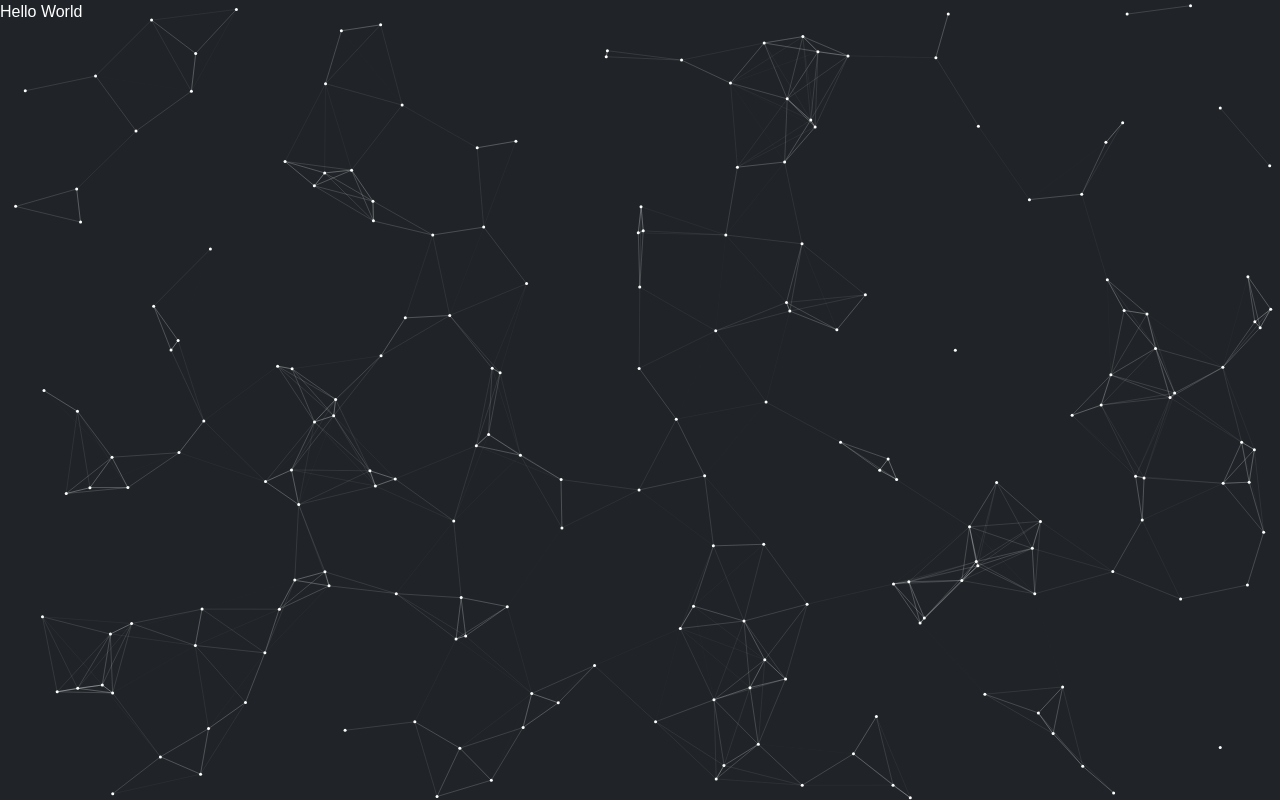
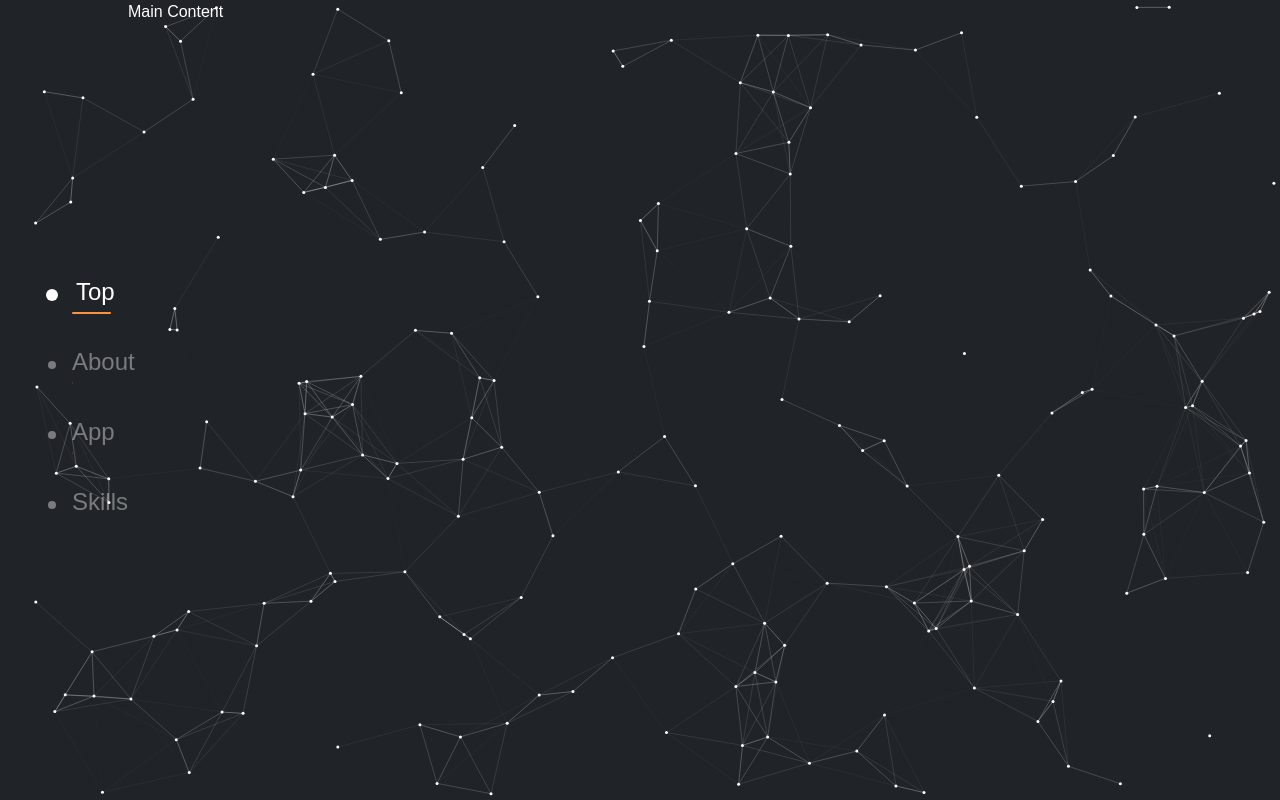
Before and after one commit to temmie0232/my-portfolio, a Next.js app: page / in a window 1280 px wide. Built offline with nearby package versions, Linux system fonts and the light colour scheme.

Commit message:
add: サイドバーの作成

```diff
--- a/src/app/page.tsx
+++ b/src/app/page.tsx
@@ -1,7 +1,116 @@
-import Portfolio from "@/features/home/components/Portfolio";
+"use client"
+import React from 'react';
+import { Menu, X } from 'lucide-react'; // メニューアイコンのインポート
 
-export default function Home() {
+// セクションIDの型定義
+type SectionId = 'top' | 'about' | 'app' | 'skills';
+
+const Portfolio = () => {
+  // 現在のアクティブなセクションを管理
+  const [activeSection, setActiveSection] = React.useState<SectionId>('top');
+  // サイドバーの開閉状態を管理
+  const [isSidebarOpen, setIsSidebarOpen] = React.useState(false);
+  // セクションの配列
+  const sections: SectionId[] = ['top', 'about', 'app', 'skills'];
+
+  // 指定されたセクションまでスムーズにスクロールする関数
+  const scrollToSection = (sectionId: SectionId) => {
+    // 指定されたIDを持つHTML要素を取得
+    const element = document.getElementById(sectionId);
+    // 要素までスクロール
+    element?.scrollIntoView({ behavior: 'smooth' });
+    // アクティブなセクションの更新
+    setActiveSection(sectionId);
+    // モバイル時はスクロール後にサイドバーを閉じる
+    setIsSidebarOpen(false);
+  };
+
   return (
-    <Portfolio />
+    // 全体のコンテナ - 最小高さを画面いっぱいに設定
+    <div className="flex min-h-screen">
+      {/* ハンバーガーメニューボタン - モバイル時のみ表示 */}
+      <button
+        onClick={() => setIsSidebarOpen(!isSidebarOpen)}
+        className="fixed top-4 left-4 z-50 p-2 rounded-full bg-gray-800/50 md:hidden"
+      >
+        {isSidebarOpen ? <X size={24} className="text-white" /> : <Menu size={24} className="text-white" />}
+      </button>
+
+      {/* オーバーレイ - サイドバーが開いているときのみ表示 */}
+      {isSidebarOpen && (
+        <div
+          className="fixed inset-0 bg-black/30 backdrop-blur-sm z-30 md:hidden"
+          onClick={() => setIsSidebarOpen(false)}
+        />
+      )}
+
+      {/* ナビゲーションバー - デスクトップでは左側固定、モバイルではサイドバーとして表示 */}
+      <nav className={`
+        fixed md:left-12 top-0 md:top-1/2 md:-translate-y-1/2
+        flex flex-col items-start space-y-8
+        md:p-0 p-8 pt-20 // モバイル時のパディング
+        bg-zinc-800/20 backdrop-blur-sm md:bg-transparent md:backdrop-blur-none // モバイル時の背景
+        h-full md:h-auto w-64 md:w-auto // モバイル時の幅と高さ
+        transform transition-transform duration-300 ease-in-out z-40
+        ${isSidebarOpen ? 'translate-x-0' : '-translate-x-full md:translate-x-0'} // モバイル時のスライド
+      `}>
+        {/* セクション配列をマッピングしてボタンを生成 */}
+        {sections.map((section) => (
+          <button
+            key={section}
+            onClick={() => scrollToSection(section)}
+            className="group flex items-center space-x-4" // ドットとテキストを横並びに
+          >
+            {/* ドット */}
+            <div className={`
+              w-2 h-2 rounded-full              // ドットの基本スタイル
+              transition-all duration-300 ease-in-out  // アニメーション設定
+              ${activeSection === section
+                ? 'bg-white scale-150'          // アクティブ時: 白色で1.5倍に拡大
+                : 'bg-white/40 group-hover:bg-white/75'} // 非アクティブ時: 40%透明度、ホバー時75%
+            `} />
+            {/* テキストとアンダーラインのコンテナ */}
+            <div className="flex flex-col">
+              {/* セクション名のラベル */}
+              <span className={`
+                text-2xl capitalize              // テキストの基本スタイル
+                transition-all duration-300 ease-in-out  // アニメーション設定
+                ${activeSection === section
+                  ? 'text-white scale-120 translate-x-1' // アクティブ時: 白色で1.1倍に拡大、右に移動
+                  : 'text-white/40 group-hover:text-white/75'} // 非アクティブ時: 40%透明度、ホバー時75%
+              `}>
+                {section}
+              </span>
+              {/* アンダーラインのコンテナ */}
+              <div className="relative h-[2px] overflow-hidden mt-1">
+                {/*
+                  relative: 子要素の絶対配置の基準点となる
+                  h-[2px]: 線の太さを2pxに設定
+                  overflow-hidden: はみ出た部分を隠し、スライドインアニメーションを実現
+                  mt-1: テキストとの間隔を確保
+                */}
+                {/* アニメーション付きのライン本体 */}
+                <div className={`
+                  absolute inset-0 bg-orange-400 rounded    // 位置とスタイル
+                  transition-transform duration-300 ease-out    // アニメーション設定
+                  ${activeSection === section         // アクティブ状態による表示制御
+                    ? 'translate-x-0'                // アクティブ時: 通常位置に表示
+                    : '-translate-x-full'}           // 非アクティブ時: 左に完全に移動して非表示
+                `}
+                  style={{ width: '100%' }}  // ラインの幅をコンテナいっぱいに設定
+                />
+              </div>
+            </div>
+          </button>
+        ))}
+      </nav>
+
+      {/* メインコンテンツ */}
+      <main className="ml-32 w-full">
+        <h1>Main Content</h1>
+      </main>
+    </div>
   );
-}
+};
+
+export default Portfolio;
--- a/src/features/home/components/Portfolio.tsx
+++ /dev/null
@@ -1,19 +0,0 @@
-"use client"
-import React from 'react';
-
-type SectionId = 'top' | 'about' | 'app' | 'skills';
-
-const Portfolio = () => {
-
-    const [activeSection, setActiveSection] = React.useState<SectionId>('top');
-
-    const sections: SectionId[] = ['top', 'about', 'app', 'skills'];
-
-    return (
-        <div className="flex min-h-screen">
-            <h1>Hello World</h1>
-        </div>
-    );
-};
-
-export default Portfolio;
```
